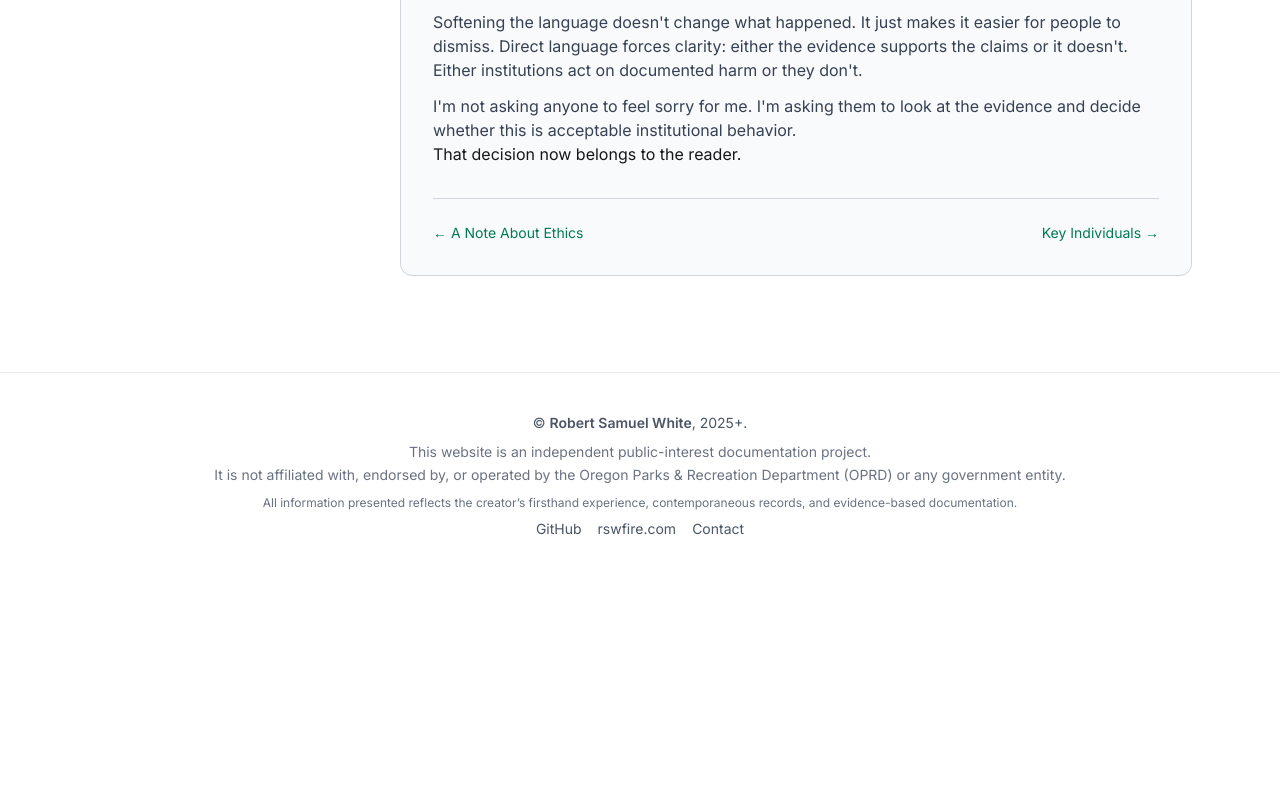
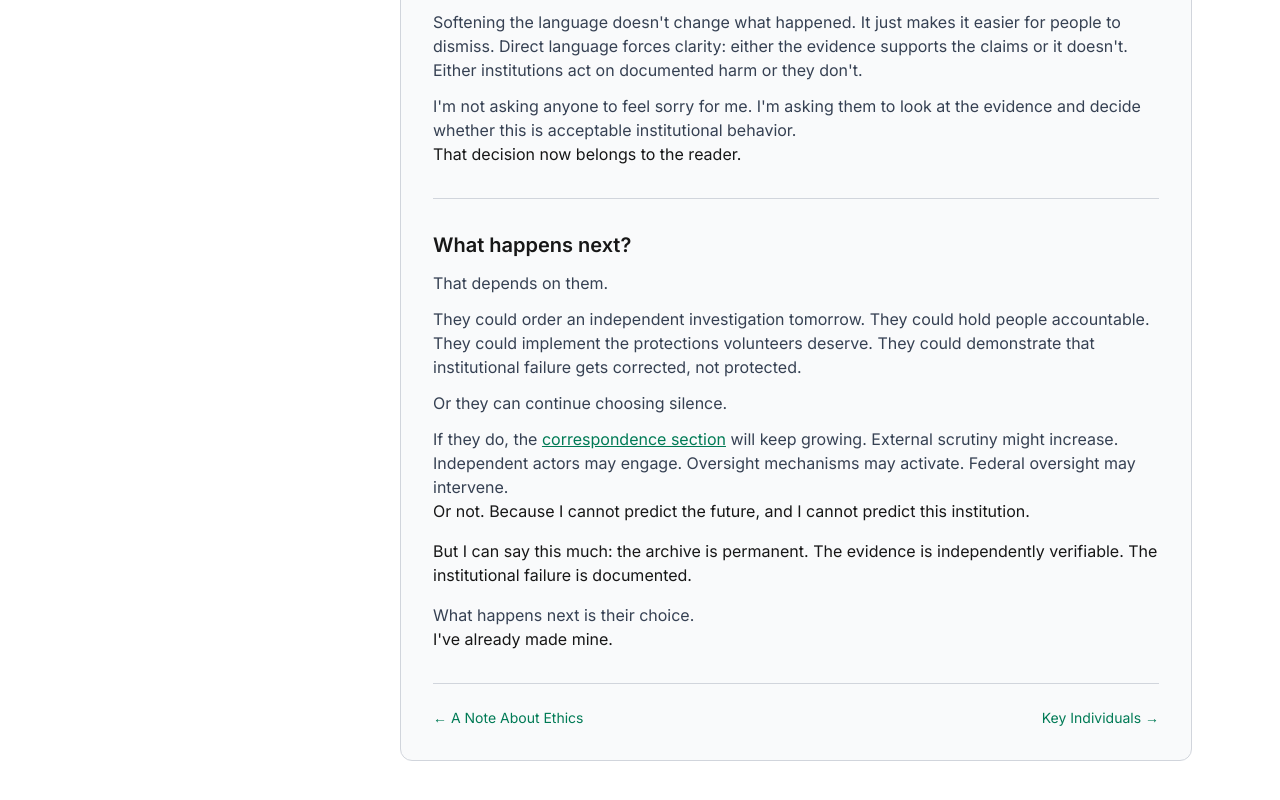
Before and after one commit to rswfire/rswfire.oprd, a Next.js app: page /faq in a window 1280 px wide. Shown: the part 3602-4402 px from the top of the page. Before the commit the page ends 4181 px from the top, so only its background shows below. Built offline with nearby package versions, Linux system fonts and the light colour scheme.

Commit message:
Updated Faq.tsx

```diff
--- a/app/(archive)/faq/page.tsx
+++ b/app/(archive)/faq/page.tsx
@@ -212,6 +212,37 @@ export default function FAQPage() {
                     <div>That decision now belongs to the reader.</div>
                 </div>
 
+                <hr className="border-t border-gray-300" />
+
+                {/* Question 11 */}
+                <div>
+                    <h2 className="text-xl font-semibold mb-3">
+                        What happens next?
+                    </h2>
+                    <div className="text-gray-700 mb-3">
+                        That depends on them.
+                    </div>
+                    <div className="text-gray-700 mb-3">
+                        They could order an independent investigation tomorrow. They could hold people accountable. They could implement the protections volunteers deserve. They could demonstrate that institutional failure gets corrected, not protected.
+                    </div>
+                    <div className="text-gray-700 mb-3">
+                        Or they can continue choosing silence.
+                    </div>
+                    <div className="text-gray-700">
+                        If they do, the <Link href="/correspondence" className="text-emerald-700 underline hover:text-emerald-600">correspondence section</Link> will keep growing. External scrutiny might increase. Independent actors may engage. Oversight mechanisms may activate. Federal oversight may intervene.
+                    </div>
+                    <div>Or not. Because I cannot predict the future, and I cannot predict this institution.</div>
+                    <div className="mt-4">
+                        But I can say this much: the archive is permanent. The evidence is independently verifiable. The institutional failure is documented.
+                    </div>
+                    <div className="mt-4 text-gray-700">
+                        What happens next is their choice.
+                    </div>
+                    <div>
+                        I've already made mine.
+                    </div>
+                </div>
+
             </div>
         </SectionPage>
     );
```
